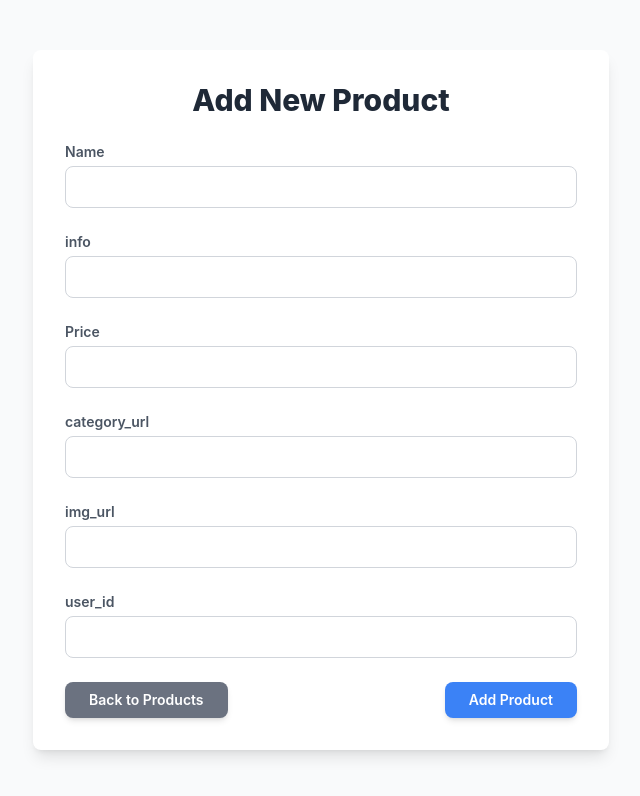
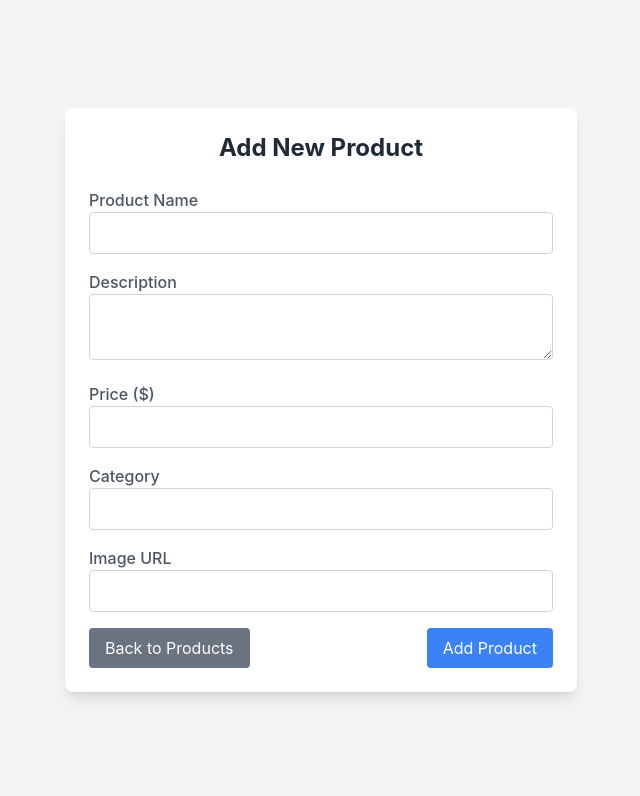
Before and after one commit to NatiEfraim/store-app, a React (Create React App) app: page /products/add in a window 1280 px wide. Shown: the top 796 px of the page, without its empty margins (319-959 px from the left). Built offline with nearby package versions, Linux system fonts and the light colour scheme; sample sign-in values are in the browser's storage.

Commit message:
Reupload full CRUD on products components

```diff
--- a/src/components/products/AddProduct.js
+++ b/src/components/products/AddProduct.js
@@ -1,12 +1,19 @@
-import React, { useState } from "react";
+import React, { useState, useEffect } from "react";
 import { addProduct } from "../../api/productApi";
 import { useNavigate } from "react-router-dom";
 import { toast, ToastContainer } from "react-toastify";
-import "react-toastify/dist/ReactToastify.css";
 
 const AddProduct = () => {
-  const [formData, setFormData] = useState({ name: "", info: "", price: "" ,  category_url:"", img_url:"", user_id:""});
+  const [formData, setFormData] = useState({
+    name: "",
+    info: "",
+    price: "",
+    category_url: "",
+    img_url: "",
+  });
+
   const navigate = useNavigate();
+  const [loading, setLoading] = useState(false); // Prevent duplicate submissions
 
   const handleChange = (e) => {
     setFormData({ ...formData, [e.target.name]: e.target.value });
@@ -14,107 +21,110 @@ const AddProduct = () => {
 
   const handleSubmit = async (e) => {
     e.preventDefault();
+    if (loading) return;
+    setLoading(true);
+
     try {
       await addProduct(formData);
       toast.success("Product added successfully!", { position: "top-right" });
       navigate("/products");
     } catch (error) {
-      console.error("Error adding product:", error.response?.data || error.message);
+      console.error(
+        "Error adding product:",
+        error.response?.data || error.message
+      );
       toast.error("Failed to add product.", { position: "top-right" });
+    } finally {
+      setLoading(false);
     }
   };
 
   return (
-    <div className="min-h-screen bg-gray-50 flex items-center justify-center">
-      <ToastContainer />
-      <div className="w-full max-w-xl bg-white rounded-lg shadow-lg p-8">
-        <h1 className="text-3xl font-extrabold text-center text-gray-800 mb-6">Add New Product</h1>
-        <form onSubmit={handleSubmit} className="space-y-6">
+    <div className="min-h-screen flex items-center justify-center bg-gray-100">
+      <div className="bg-white p-6 rounded-lg shadow-lg w-full max-w-lg">
+        <h2 className="text-2xl font-bold text-gray-800 text-center mb-6">
+          Add New Product
+        </h2>
+        <form onSubmit={handleSubmit} className="space-y-4">
           <div>
-            <label className="block text-sm font-semibold text-gray-600 mb-1">Name</label>
+            <label className="block text-gray-600 font-medium">
+              Product Name
+            </label>
             <input
               type="text"
               name="name"
               value={formData.name}
               onChange={handleChange}
               required
-              className="w-full px-4 py-2 border border-gray-300 rounded-lg focus:outline-none focus:ring focus:ring-blue-300"
+              className="w-full p-2 border border-gray-300 rounded focus:ring-2 focus:ring-blue-500"
             />
           </div>
           <div>
-            <label className="block text-sm font-semibold text-gray-600 mb-1">info </label>
-            <input
-              type="text"
+            <label className="block text-gray-600 font-medium">
+              Description
+            </label>
+            <textarea
               name="info"
               value={formData.info}
               onChange={handleChange}
               required
-              className="w-full px-4 py-2 border border-gray-300 rounded-lg focus:outline-none focus:ring focus:ring-blue-300"
-            />
+              className="w-full p-2 border border-gray-300 rounded focus:ring-2 focus:ring-blue-500"
+            ></textarea>
           </div>
           <div>
-            <label className="block text-sm font-semibold text-gray-600 mb-1">Price</label>
+            <label className="block text-gray-600 font-medium">Price ($)</label>
             <input
               type="number"
-              step="0.01"
               name="price"
               value={formData.price}
               onChange={handleChange}
               required
-              className="w-full px-4 py-2 border border-gray-300 rounded-lg focus:outline-none focus:ring focus:ring-blue-300"
+              className="w-full p-2 border border-gray-300 rounded focus:ring-2 focus:ring-blue-500"
             />
           </div>
           <div>
-            <label className="block text-sm font-semibold text-gray-600 mb-1">category_url</label>
+            <label className="block text-gray-600 font-medium">Category</label>
             <input
               type="text"
               name="category_url"
               value={formData.category_url}
               onChange={handleChange}
               required
-              className="w-full px-4 py-2 border border-gray-300 rounded-lg focus:outline-none focus:ring focus:ring-blue-300"
+              className="w-full p-2 border border-gray-300 rounded focus:ring-2 focus:ring-blue-500"
             />
           </div>
           <div>
-            <label className="block text-sm font-semibold text-gray-600 mb-1">img_url</label>
+            <label className="block text-gray-600 font-medium">Image URL</label>
             <input
               type="text"
               name="img_url"
               value={formData.img_url}
               onChange={handleChange}
               required
-              className="w-full px-4 py-2 border border-gray-300 rounded-lg focus:outline-none focus:ring focus:ring-blue-300"
+              className="w-full p-2 border border-gray-300 rounded focus:ring-2 focus:ring-blue-500"
             />
           </div>
-          <div>
-            <label className="block text-sm font-semibold text-gray-600 mb-1">user_id</label>
-            <input
-              type="text"
-              name="user_id"
-              value={formData.user_id}
-              onChange={handleChange}
-              required
-              className="w-full px-4 py-2 border border-gray-300 rounded-lg focus:outline-none focus:ring focus:ring-blue-300"
-            />
-          </div>
-
           <div className="flex justify-between mt-6">
             <button
               type="button"
-              className="px-6 py-2 text-sm font-semibold text-white bg-gray-500 rounded-lg shadow-md hover:bg-gray-600 focus:outline-none focus:ring focus:ring-gray-300"
+              className="px-4 py-2 bg-gray-500 text-white rounded hover:bg-gray-600 transition"
               onClick={() => navigate("/products")}
             >
               Back to Products
             </button>
             <button
               type="submit"
-              className="px-6 py-2 text-sm font-semibold text-white bg-blue-500 rounded-lg shadow-md hover:bg-blue-600 focus:outline-none focus:ring focus:ring-blue-300"
+              className={`px-4 py-2 text-white rounded ${
+                loading ? "bg-gray-400" : "bg-blue-500 hover:bg-blue-600"
+              } transition`}
+              disabled={loading}
             >
-              Add Product
+              {loading ? "Adding..." : "Add Product"}
             </button>
           </div>
         </form>
       </div>
+      <ToastContainer />
     </div>
   );
 };
--- a/src/components/products/EditProduct.js
+++ b/src/components/products/EditProduct.js
@@ -2,12 +2,18 @@ import React, { useState, useEffect } from "react";
 import { getProductById, updateProduct } from "../../api/productApi";
 import { useParams, useNavigate } from "react-router-dom";
 import { toast, ToastContainer } from "react-toastify";
-import "react-toastify/dist/ReactToastify.css";
 
 const EditProduct = () => {
   const { id } = useParams();
   const navigate = useNavigate();
-  const [formData, setFormData] = useState({ name: "", info: "", price: "", category_url:"", img_url:"", user_id:""});
+  const [formData, setFormData] = useState({
+    name: "",
+    info: "",
+    price: "",
+    category_url: "",
+    img_url: "",
+  });
+  const [loading, setLoading] = useState(false);
 
   useEffect(() => {
     fetchProduct();
@@ -16,9 +22,18 @@ const EditProduct = () => {
   const fetchProduct = async () => {
     try {
       const { data } = await getProductById(id);
-      setFormData({ name: data.name, info: data.info, price: data.price, category_url: data.category_url, img_url: data.img_url, user_id: data.user_id });
+      setFormData({
+        name: data.name,
+        info: data.info,
+        price: data.price,
+        category_url: data.category_url,
+        img_url: data.img_url,
+      });
     } catch (error) {
-      console.error("Error fetching product:", error.response?.data || error.message);
+      console.error(
+        "Error fetching product:",
+        error.response?.data || error.message
+      );
       toast.error("Failed to fetch product data.", { position: "top-right" });
     }
   };
@@ -29,106 +44,88 @@ const EditProduct = () => {
 
   const handleSubmit = async (e) => {
     e.preventDefault();
+    if (loading) return;
+    setLoading(true);
+
     try {
       await updateProduct(id, formData);
       toast.success("Product updated successfully!", { position: "top-right" });
       navigate("/products");
     } catch (error) {
-      console.error("Error updating product:", error.response?.data || error.message);
+      console.error(
+        "Error updating product:",
+        error.response?.data || error.message
+      );
       toast.error("Failed to update product.", { position: "top-right" });
+    } finally {
+      setLoading(false);
     }
   };
 
   return (
-    <div className="min-h-screen bg-gray-50 flex items-center justify-center">
-      <ToastContainer />
-      <div className="w-full max-w-xl bg-white rounded-lg shadow-lg p-8">
-        <h1 className="text-3xl font-extrabold text-center text-gray-800 mb-6">Edit Product</h1>
-        <form onSubmit={handleSubmit} className="space-y-6">
+    <div className="min-h-screen flex items-center justify-center bg-gray-100">
+      <div className="bg-white p-6 rounded-lg shadow-lg w-full max-w-lg">
+        <h2 className="text-2xl font-bold text-gray-800 text-center mb-6">
+          Edit Product
+        </h2>
+        <form onSubmit={handleSubmit} className="space-y-4">
           <div>
-            <label className="block text-sm font-semibold text-gray-600 mb-1">Name</label>
+            <label className="block text-gray-600 font-medium">
+              Product Name
+            </label>
             <input
               type="text"
               name="name"
               value={formData.name}
               onChange={handleChange}
               required
-              className="w-full px-4 py-2 border border-gray-300 rounded-lg focus:outline-none focus:ring focus:ring-blue-300"
+              className="w-full p-2 border border-gray-300 rounded focus:ring-2 focus:ring-blue-500"
             />
           </div>
           <div>
-            <label className="block text-sm font-semibold text-gray-600 mb-1">Info</label>
-            <input
-              type="text"
+            <label className="block text-gray-600 font-medium">
+              Description
+            </label>
+            <textarea
               name="info"
               value={formData.info}
               onChange={handleChange}
               required
-              className="w-full px-4 py-2 border border-gray-300 rounded-lg focus:outline-none focus:ring focus:ring-blue-300"
-            />
+              className="w-full p-2 border border-gray-300 rounded focus:ring-2 focus:ring-blue-500"
+            ></textarea>
           </div>
           <div>
-            <label className="block text-sm font-semibold text-gray-600 mb-1">Price</label>
+            <label className="block text-gray-600 font-medium">Price ($)</label>
             <input
               type="number"
-              step="0.01"
               name="price"
               value={formData.price}
               onChange={handleChange}
               required
-              className="w-full px-4 py-2 border border-gray-300 rounded-lg focus:outline-none focus:ring focus:ring-blue-300"
-            />
-          </div>
-          <div>
-            <label className="block text-sm font-semibold text-gray-600 mb-1">Category_url</label>
-            <input
-              type="text"
-              name="category_url"
-              value={formData.category_url}
-              onChange={handleChange}
-              required
-              className="w-full px-4 py-2 border border-gray-300 rounded-lg focus:outline-none focus:ring focus:ring-blue-300"
-            />
-          </div>
-          <div>
-            <label className="block text-sm font-semibold text-gray-600 mb-1">Img_url</label>
-            <input
-              type="text"
-              name="img_url"
-              value={formData.img_url}
-              onChange={handleChange}
-              required
-              className="w-full px-4 py-2 border border-gray-300 rounded-lg focus:outline-none focus:ring focus:ring-blue-300"
-            />
-          </div>
-          <div>
-            <label className="block text-sm font-semibold text-gray-600 mb-1">User_id</label>
-            <input
-              type="text"
-              name="user_id"
-              value={formData.user_id}
-              onChange={handleChange}
-              required
-              className="w-full px-4 py-2 border border-gray-300 rounded-lg focus:outline-none focus:ring focus:ring-blue-300"
+              className="w-full p-2 border border-gray-300 rounded focus:ring-2 focus:ring-blue-500"
             />
           </div>
           <div className="flex justify-between mt-6">
             <button
               type="button"
-              className="px-6 py-2 text-sm font-semibold text-white bg-gray-500 rounded-lg shadow-md hover:bg-gray-600 focus:outline-none focus:ring focus:ring-gray-300"
+              className="px-4 py-2 bg-gray-500 text-white rounded hover:bg-gray-600 transition"
               onClick={() => navigate("/products")}
             >
               Back to Products
             </button>
             <button
               type="submit"
-              className="px-6 py-2 text-sm font-semibold text-white bg-blue-500 rounded-lg shadow-md hover:bg-blue-600 focus:outline-none focus:ring focus:ring-blue-300"
+              className={`px-4 py-2 text-white rounded ${
+                loading ? "bg-gray-400" : "bg-blue-500 hover:bg-blue-600"
+              } transition`}
+              disabled={loading}
             >
-              Update Product
+              {loading ? "Updating..." : "Update Product"}
             </button>
           </div>
         </form>
       </div>
+      <ToastContainer />
     </div>
   );
 };
--- a/src/components/products/ProductDetails.js
+++ b/src/components/products/ProductDetails.js
@@ -5,11 +5,10 @@ import { toast, ToastContainer } from "react-toastify";
 import "react-toastify/dist/ReactToastify.css";
 
 const ProductDetails = () => {
-  const { id } = useParams(); // Get product ID from URL params
-  const navigate = useNavigate(); // For navigation
-  const [product, setProduct] = useState(null); // Store product details
+  const { id } = useParams();
+  const navigate = useNavigate();
+  const [product, setProduct] = useState(null);
 
-  // Fetch product details on component mount
   useEffect(() => {
     fetchProductDetails();
   }, [id]);
@@ -19,84 +18,70 @@ const ProductDetails = () => {
       const { data } = await getProductById(id);
       setProduct(data);
     } catch (error) {
-      console.error("Error fetching product details:", error.response?.data || error.message);
+      console.error(
+        "Error fetching product details:",
+        error.response?.data || error.message
+      );
       toast.error("Failed to fetch product details", { position: "top-right" });
     }
   };
 
   if (!product) {
     return (
-      <div className="flex items-center justify-center min-h-screen bg-gray-100">
-        <p className="text-xl font-bold text-gray-600">Loading...</p>
+      <div className="flex items-center justify-center h-screen">
+        <p className="text-xl font-bold">Loading...</p>
       </div>
     );
   }
 
   return (
-    <div className="min-h-screen bg-gray-50 py-10">
-      <ToastContainer />
-      <div className="max-w-4xl mx-auto bg-white shadow-lg rounded-lg overflow-hidden">
-        <div className="p-8">
-          <h1 className="text-4xl font-extrabold text-gray-800 text-center mb-6">Product Details</h1>
+    <div className="min-h-screen bg-gray-100 py-8 px-4 sm:px-6 lg:px-8">
+      <div className="max-w-3xl mx-auto bg-white rounded-lg shadow-lg p-6">
+        <h1 className="text-3xl font-bold text-center text-gray-800 mb-4">
+          Product Details
+        </h1>
 
-          <div className="grid grid-cols-1 sm:grid-cols-2 gap-8">
-            <div className="text-center">
-              <h2 className="text-lg font-semibold text-gray-500">Name</h2>
-              <p className="text-2xl font-bold text-gray-800">{product.name}</p>
-            </div>
-            <div className="text-center">
-              <h2 className="text-lg font-semibold text-gray-500">Info</h2>
-              <p className="text-2xl font-bold text-gray-800">{product.info}</p>
-            </div>
-            <div className="text-center">
-              <h2 className="text-lg font-semibold text-gray-500">Price</h2>
-              <p className="text-2xl font-bold text-gray-800">${product.price.toFixed(2)}</p>
-            </div>
-            <div className="text-center">
-              <h2 className="text-lg font-semibold text-gray-500">Category_url</h2>
-              <p className="text-2xl font-bold text-gray-800">${product.category_url}</p>
-            </div>
-            <div className="text-center">
-              <h2 className="text-lg font-semibold text-gray-500">Img_url</h2>
-              <p className="text-2xl font-bold text-gray-800">${product.img_url}</p>
-            </div>
-            <div className="text-center">
-              <h2 className="text-lg font-semibold text-gray-500">User_id</h2>
-              <p className="text-2xl font-bold text-gray-800">${product.user_id}</p>
-            </div>
-            <div className="text-center">
-              <h2 className="text-lg font-semibold text-gray-500">Created By</h2>
-              <p className="text-2xl font-bold text-gray-800">{product.user?.name || "N/A"}</p>
+        <div className="flex flex-col sm:flex-row items-center justify-between">
+          <img
+            src={product.img_url}
+            alt={product.name}
+            className="h-56 w-full sm:w-1/2 object-cover rounded-lg shadow-md"
+          />
+          <div className="sm:ml-6 text-center sm:text-left mt-6 sm:mt-0">
+            <h2 className="text-lg font-semibold text-gray-600">Name</h2>
+            <p className="text-xl text-gray-800">{product.name}</p>
+
+            <h2 className="text-lg font-semibold text-gray-600 mt-4">
+              Category
+            </h2>
+            <p className="text-xl text-gray-800">{product.category_url}</p>
+
+            <h2 className="text-lg font-semibold text-gray-600 mt-4">Price</h2>
+            <p className="text-xl text-gray-800">${product.price}</p>
+
+            <h2 className="text-lg font-semibold text-gray-600 mt-4">
+              Description
+            </h2>
+            <p className="text-gray-700">{product.info}</p>
           </div>
         </div>
 
-          <div className="grid grid-cols-2 gap-8 mt-8">
-            <div className="text-center">
-              <h2 className="text-lg font-semibold text-gray-500">Created At</h2>
-              <p className="text-base text-gray-700">{product.createdAt}</p>
-            </div>
-            <div className="text-center">
-              <h2 className="text-lg font-semibold text-gray-500">Updated At</h2>
-              <p className="text-base text-gray-700">{product.updatedAt}</p>
-            </div>
-          </div>
-
-          <div className="flex justify-center mt-10 space-x-6">
+        <div className="flex justify-between mt-8">
           <button
-              className="bg-blue-500 text-white font-semibold px-6 py-3 rounded-lg shadow-md hover:bg-blue-600 transition transform hover:scale-105"
+            className="bg-blue-500 text-white px-4 py-2 rounded-lg hover:bg-blue-600 transition"
             onClick={() => navigate(`/products/edit/${product._id}`)}
           >
             Edit Product
           </button>
           <button
-              className="bg-gray-500 text-white font-semibold px-6 py-3 rounded-lg shadow-md hover:bg-gray-600 transition transform hover:scale-105"
+            className="bg-gray-500 text-white px-4 py-2 rounded-lg hover:bg-gray-600 transition"
             onClick={() => navigate("/products")}
           >
             Back to Products
           </button>
         </div>
       </div>
-      </div>
+      <ToastContainer />
     </div>
   );
 };
--- a/src/components/products/ProductTable.js
+++ b/src/components/products/ProductTable.js
@@ -16,7 +16,10 @@ const ProductTable = () => {
       const { data } = await getProducts();
       setProducts(data);
     } catch (error) {
-      console.error("Error fetching products:", error.response?.data || error.message);
+      console.error(
+        "Error fetching products:",
+        error.response?.data || error.message
+      );
       toast.error("Failed to fetch products.", { position: "top-right" });
     }
   };
@@ -25,10 +28,15 @@ const ProductTable = () => {
     if (window.confirm("Are you sure you want to delete this product?")) {
       try {
         await deleteProduct(id);
-        toast.success("product deleted successfully!", { position: "top-right" });
-        fetchProducts(); // Refresh product list
+        toast.success("Product deleted successfully!", {
+          position: "top-right",
+        });
+        fetchProducts(); // Refresh the product list
       } catch (error) {
-        console.error("Error deleting product:", error.response?.data || error.message);
+        console.error(
+          "Error deleting product:",
+          error.response?.data || error.message
+        );
         toast.error("Failed to delete product.", { position: "top-right" });
       }
     }
@@ -43,38 +51,51 @@ const ProductTable = () => {
   };
 
   return (
-    <div className="container mx-auto p-6 bg-white shadow-lg rounded-lg">
-      <h2 className="text-3xl font-bold mb-6 text-center text-gray-800">products Management</h2>
-      <table className="w-full table-auto border-collapse border border-gray-300 shadow-sm rounded-lg">
-        <thead className="bg-gray-100 text-gray-700">
+    <div className="bg-white p-6 rounded-lg shadow-md">
+      <table className="w-full border border-collapse border-gray-200 table-auto">
+        <thead className="bg-gray-200">
           <tr>
-            <th className="px-6 py-3 border-b border-gray-200 text-left">Name</th>
-            <th className="px-6 py-3 border-b border-gray-200 text-left">Volume (ml)</th>
-            <th className="px-6 py-3 border-b border-gray-200 text-left">Price</th>
-            <th className="px-6 py-3 border-b border-gray-200 text-left">Actions</th>
+            <th className="px-4 py-2 border border-gray-300">Image</th>
+            <th className="px-4 py-2 border border-gray-300">Name</th>
+            <th className="px-4 py-2 border border-gray-300">Category</th>
+            <th className="px-4 py-2 border border-gray-300">Price</th>
+            <th className="px-4 py-2 border border-gray-300">Actions</th>
           </tr>
         </thead>
         <tbody>
           {products.map((product) => (
-            <tr key={product._id} className="hover:bg-gray-50">
-              <td className="px-6 py-4 border-b border-gray-200 text-gray-700">{product.name}</td>
-              <td className="px-6 py-4 border-b border-gray-200 text-gray-700">{product.ml}</td>
-              <td className="px-6 py-4 border-b border-gray-200 text-gray-700">${product.price.toFixed(2)}</td>
-              <td className="px-6 py-4 border-b border-gray-200 flex items-center space-x-2">
+            <tr key={product._id}>
+              <td className="px-4 py-2 border border-gray-300">
+                <img
+                  src={product.img_url}
+                  alt={product.name}
+                  className="h-16 w-16 object-cover rounded"
+                />
+              </td>
+              <td className="px-4 py-2 border border-gray-300">
+                {product.name}
+              </td>
+              <td className="px-4 py-2 border border-gray-300">
+                {product.category_url}
+              </td>
+              <td className="px-4 py-2 border border-gray-300">
+                ${product.price}
+              </td>
+              <td className="px-4 py-2 border border-gray-300">
                 <button
-                  className="px-3 py-1 text-sm font-medium text-white bg-blue-500 hover:bg-blue-600 rounded shadow"
+                  className="px-2 py-1 text-white bg-blue-500 rounded mr-2"
                   onClick={() => handleView(product._id)}
                 >
                   View
                 </button>
                 <button
-                  className="px-3 py-1 text-sm font-medium text-white bg-green-500 hover:bg-green-600 rounded shadow"
+                  className="px-2 py-1 text-white bg-green-500 rounded mr-2"
                   onClick={() => handleEdit(product._id)}
                 >
                   Edit
                 </button>
                 <button
-                  className="px-3 py-1 text-sm font-medium text-white bg-red-500 hover:bg-red-600 rounded shadow"
+                  className="px-2 py-1 text-white bg-red-500 rounded"
                   onClick={() => handleDelete(product._id)}
                 >
                   Delete
@@ -84,18 +105,18 @@ const ProductTable = () => {
           ))}
         </tbody>
       </table>
-      <div className="flex justify-between mt-6">
+      <div className="flex justify-between mt-4">
         <button
-          className="px-6 py-3 text-white bg-gray-700 hover:bg-gray-800 font-medium text-sm rounded shadow"
+          className="px-4 py-2 text-white bg-gray-500 rounded"
           onClick={() => navigate("/")}
         >
           Back to Dashboard
         </button>
         <button
-          className="px-6 py-3 text-white bg-green-500 hover:bg-green-600 font-medium text-sm rounded shadow"
+          className="px-4 py-2 text-white bg-green-500 rounded"
           onClick={() => navigate("/products/add")}
         >
-          Add New product
+          Add New Product
         </button>
       </div>
     </div>
```
Lines whose indentation alone changed are shown as unchanged.
